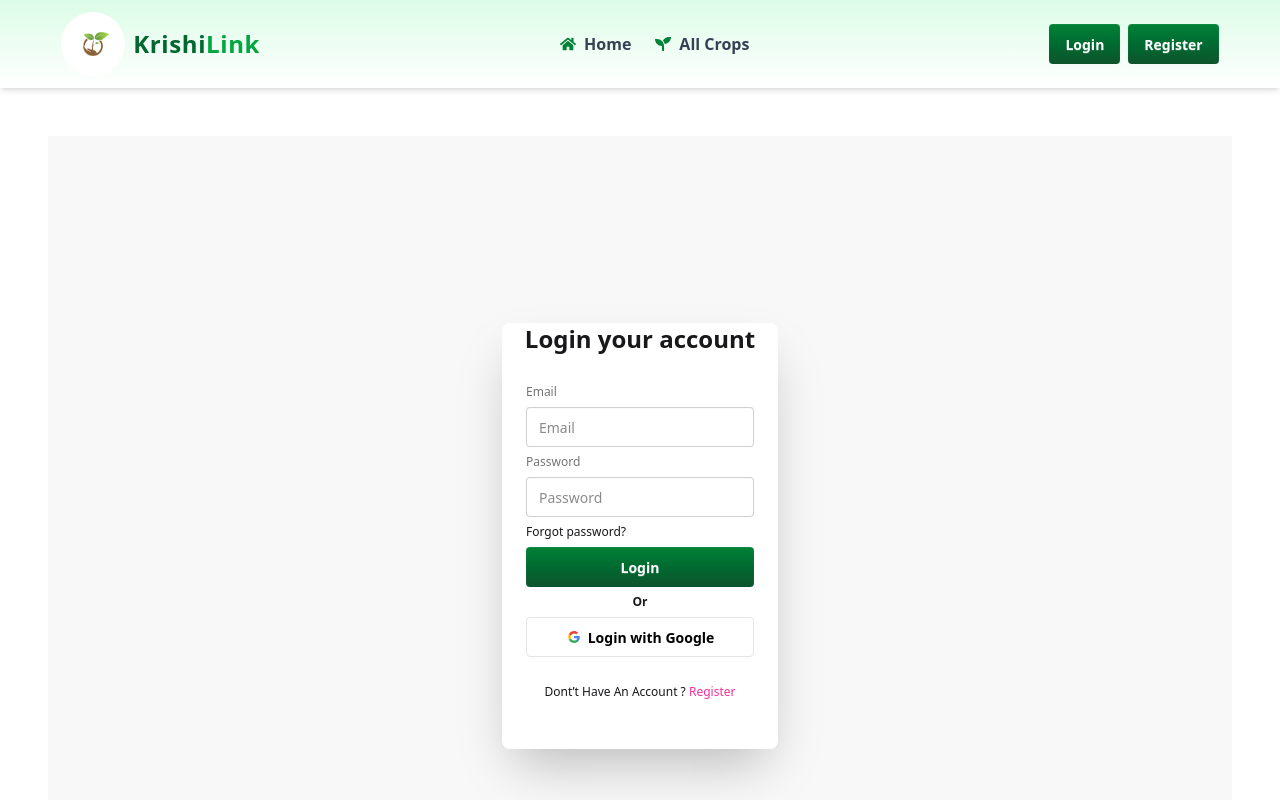
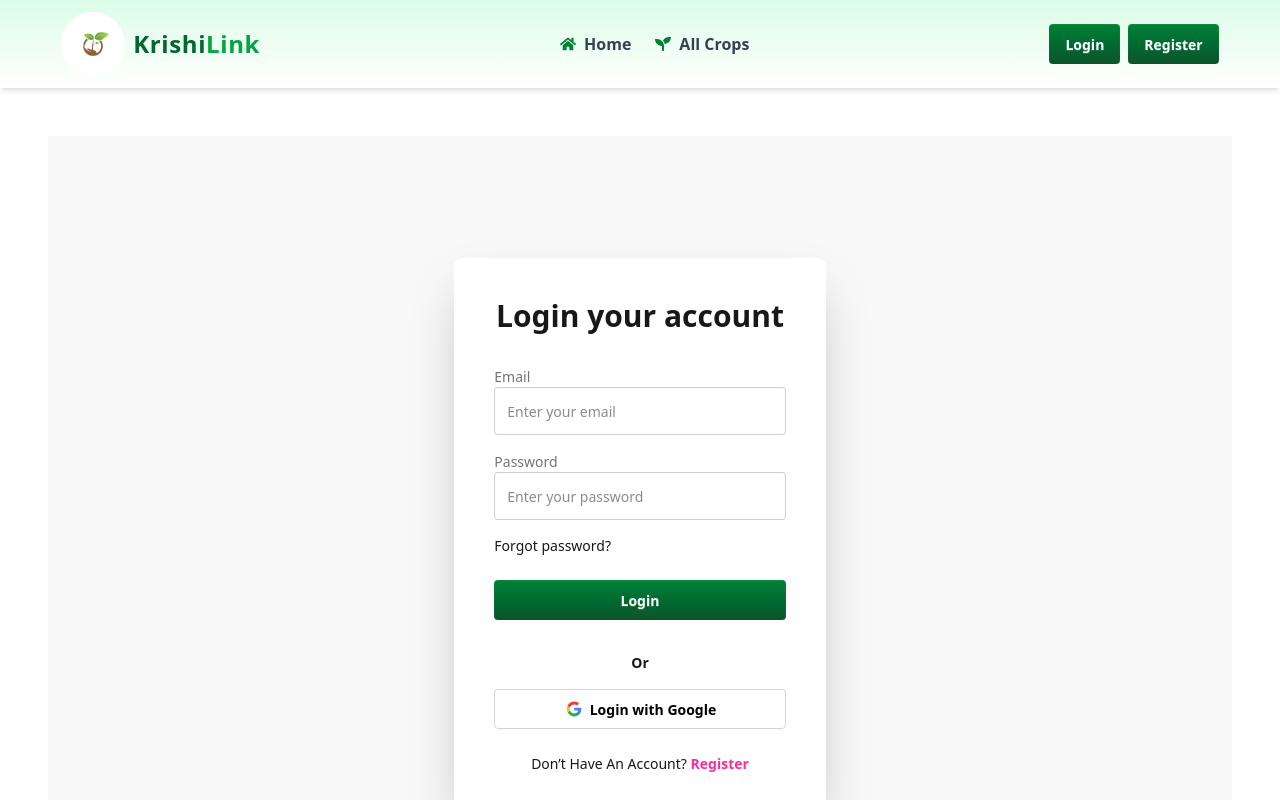
Before and after one commit to Sima-akhter/krishiLink-project-client, a React (Vite) app: page /auth/login in a window 1280 px wide. Shown: the top 800 px of the page. Built offline with nearby package versions, Linux system fonts and the light colour scheme; no server answers.

Commit message:
updeat my profile , login and edite profile

```diff
--- a/src/Pages/Login.jsx
+++ b/src/Pages/Login.jsx
@@ -1,3 +1,4 @@
+
 
 import { use, useRef, useState } from "react";
 import { AuthContext } from "../Provaider/AuthProvider";
@@ -5,57 +6,46 @@ import { Link, useLocation, useNavigate } from "react-router";
 import { toast } from "react-toastify";
 
 const Login = () => {
-
-  const [error, setError] = useState('')
+  const [error, setError] = useState('');
   const { signin, signInWithGoogle, setUser } = use(AuthContext);
   const location = useLocation();
   const navigate = useNavigate();
 
-
-  const emailRef = useRef()
-
-
-  console.log(location)
+  const emailRef = useRef();
 
   const handleLogin = (e) => {
     e.preventDefault();
     const form = e.target;
     const email = form.email.value;
     const password = form.password.value;
-    console.log({ email, password })
 
     signin(email, password)
       .then(res => {
         const user = res.user;
-        console.log(user)
-        setUser(user)
-        navigate(`${location.state ? location.state : '/'}`)
-
+        setUser(user);
+        navigate(location.state ? location.state : '/');
+        toast.success('Login successful!');
       })
       .catch((error) => {
-        const errrorCode = error.code;
-        toast.error(errrorCode)
-        setError(errrorCode);
-      })
-  }
+        const errorCode = error.code;
+        toast.error(errorCode);
+        setError(errorCode);
+      });
+  };
 
   const handleGoogleSignIn = () => {
     signInWithGoogle()
       .then(result => {
         const user = result.user;
-        console.log(user)
-        setUser(user)
-        navigate(`${location.state ? location.state : '/'}`)
-        toast.success('You have logged in succesfully!')
+        setUser(user);
+        navigate(location.state ? location.state : '/');
+        toast.success('You have logged in successfully!');
       })
       .catch((error) => {
-        const errrorCode = error.code;
-
-        // const errorMessage = error.message;
-        // alert(errrorCode, errorMessage);
-        setError(errrorCode);
-      })
-  }
+        const errorCode = error.code;
+        setError(errorCode);
+      });
+  };
 
   const handleForgotPassword = () => {
     navigate('/forgotPassword', {
@@ -63,51 +53,93 @@ const Login = () => {
     });
   };
 
+  return (
+    <div className='flex justify-center items-center min-h-screen bg-base-200'>
+      <title>Login</title>
 
-  return (
-    <div className='flex justify-center items-center min-h-screen'>
-<title>Login</title>
-      <div className="hero bg-base-200 min-h-screen">
-        <div className="hero-content flex-col lg:flex-row-reverse">
+      <div className="hero min-h-screen">
+        <div className="hero-content flex-col">
 
 
+          <div className="card bg-base-100 w-full max-w-md lg:max-w-lg shrink-0 shadow-2xl">
+            <div className="card-body p-8 lg:p-10">
+              <h1 className='font-bold text-3xl text-center mb-6'>Login your account</h1>
 
-          <div className="card bg-base-100 w-full max-w-sm shrink-0 shadow-2xl">
-            <h1 className='font-semibold text-2xl text-center '>Login your account</h1>
-            <form onSubmit={handleLogin} className="card-body">
+              <form onSubmit={handleLogin}>
 
-              <fieldset className="fieldset">
                 {/* email */}
-                <label className="label">Email</label>
-                <input name='email' type="email" className="input" placeholder="Email" required ref={emailRef}/>
-                {/* password */}
-                <label className="label">Password</label>
-                <input name='password' type="password" className="input" placeholder="Password" required />
-
-                <div>
-                  <a onClick={handleForgotPassword} className='link link-hover'>Forgot password?</a>
+                <div className="form-control mb-4">
+                  <label className="label">
+                    <span className="label-text font-medium">Email</span>
+                  </label>
+                  <input
+                    name='email'
+                    type="email"
+                    className="input input-bordered h-12"
+                    placeholder="Enter your email"
+                    required
+                    ref={emailRef}
+                  />
                 </div>
 
-                {error && <p className='text-red-600 text-xs'> {error} </p>}
+                {/* password */}
+                <div className="form-control mb-4">
+                  <label className="label">
+                    <span className="label-text font-medium">Password</span>
+                  </label>
+                  <input
+                    name='password'
+                    type="password"
+                    className="input input-bordered h-12"
+                    placeholder="Enter your password"
+                    required
+                  />
+                </div>
 
-                <button type='submit' className="btn text-white border-none bg-gradient-to-b from-green-700 to-green-900 hover:from-green-600 hover:to-green-800 transition-all duration-300"> Login</button>
-                <p className='text-center font-bold'>Or</p>
-                <button onClick={handleGoogleSignIn} className="btn bg-white text-black border-[#e5e5e5]">
-                  <svg aria-label="Google logo" width="16" height="16" xmlns="http://www.w3.org/2000/svg" viewBox="0 0 512 512"><g><path d="m0 0H512V512H0" fill="#fff"></path><path fill="#34a853" d="M153 292c30 82 118 95 171 60h62v48A192 192 0 0190 341"></path><path fill="#4285f4" d="m386 400a140 175 0 0053-179H260v74h102q-7 37-38 57"></path><path fill="#fbbc02" d="m90 341a208 200 0 010-171l63 49q-12 37 0 73"></path><path fill="#ea4335" d="m153 219c22-69 116-109 179-50l55-54c-78-75-230-72-297 55"></path></g></svg>
+                <div className="flex justify-between items-center mb-6">
+                  <a onClick={handleForgotPassword} className='link link-hover text-sm'>Forgot password?</a>
+                </div>
+
+                {error && <p className='text-red-600 text-sm mb-4'>{error}</p>}
+
+                <button type='submit' className="btn btn-block text-white border-none bg-gradient-to-b from-green-700 to-green-900 hover:from-green-600 hover:to-green-800 transition-all duration-300 mb-4">
+                  Login
+                </button>
+
+                <div className='text-center font-bold my-4'>Or</div>
+
+                <button
+                  type="button"
+                  onClick={handleGoogleSignIn}
+                  className="btn btn-block bg-white text-black border border-gray-300 hover:bg-gray-50 mb-6"
+                >
+                  <svg aria-label="Google logo" width="20" height="20" xmlns="http://www.w3.org/2000/svg" viewBox="0 0 512 512">
+                    <g>
+                      <path d="m0 0H512V512H0" fill="#fff"></path>
+                      <path fill="#34a853" d="M153 292c30 82 118 95 171 60h62v48A192 192 0 0190 341"></path>
+                      <path fill="#4285f4" d="m386 400a140 175 0 0053-179H260v74h102q-7 37-38 57"></path>
+                      <path fill="#fbbc02" d="m90 341a208 200 0 010-171l63 49q-12 37 0 73"></path>
+                      <path fill="#ea4335" d="m153 219c22-69 116-109 179-50l55-54c-78-75-230-72-297 55"></path>
+                    </g>
+                  </svg>
                   Login with Google
                 </button>
 
-                <p className='text-center py-5'>Dont’t Have An Account ? <Link to='/auth/register' className='text-secondary'>Register</Link></p>
-              </fieldset>
+                <p className='text-center'>
+                  Don’t Have An Account? {' '}
+                  <Link to='/auth/register' className='text-secondary font-semibold hover:underline'>
+                    Register
+                  </Link>
+                </p>
+
               </form>
             </div>
           </div>
-      </div>
-
-
 
         </div>
-  )
-}
+      </div>
+    </div>
+  );
+};
 
-export default Login
+export default Login;
--- a/src/Routes/Routes.jsx
+++ b/src/Routes/Routes.jsx
@@ -63,9 +63,9 @@ const router = createBrowserRouter([
        {
         path: '/cropsDetails/:id',
         element: (
-            <PrivateRoute>
+
                 <CropsDetails></CropsDetails>
-            </PrivateRoute>
+
         ),
         loader:({params}) => fetch(`https://krishi-link-project-server.vercel.app/krishiLink/${params.id}`),
         hydrateFallbackElement: <Loading></Loading>
```
Also changed, not shown: src/Pages/EditProfile.jsx (+119 -61 lines), src/Pages/MyProfile.jsx (+89 -21 lines). Lines whose indentation alone changed are shown as unchanged.
